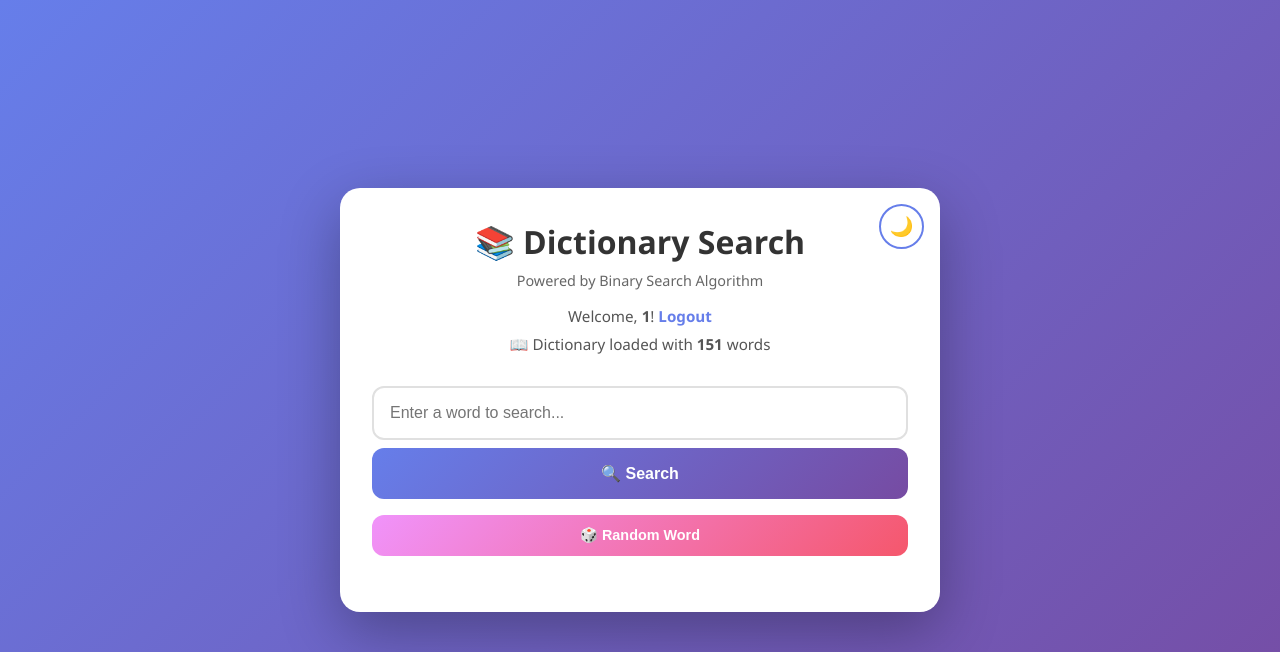
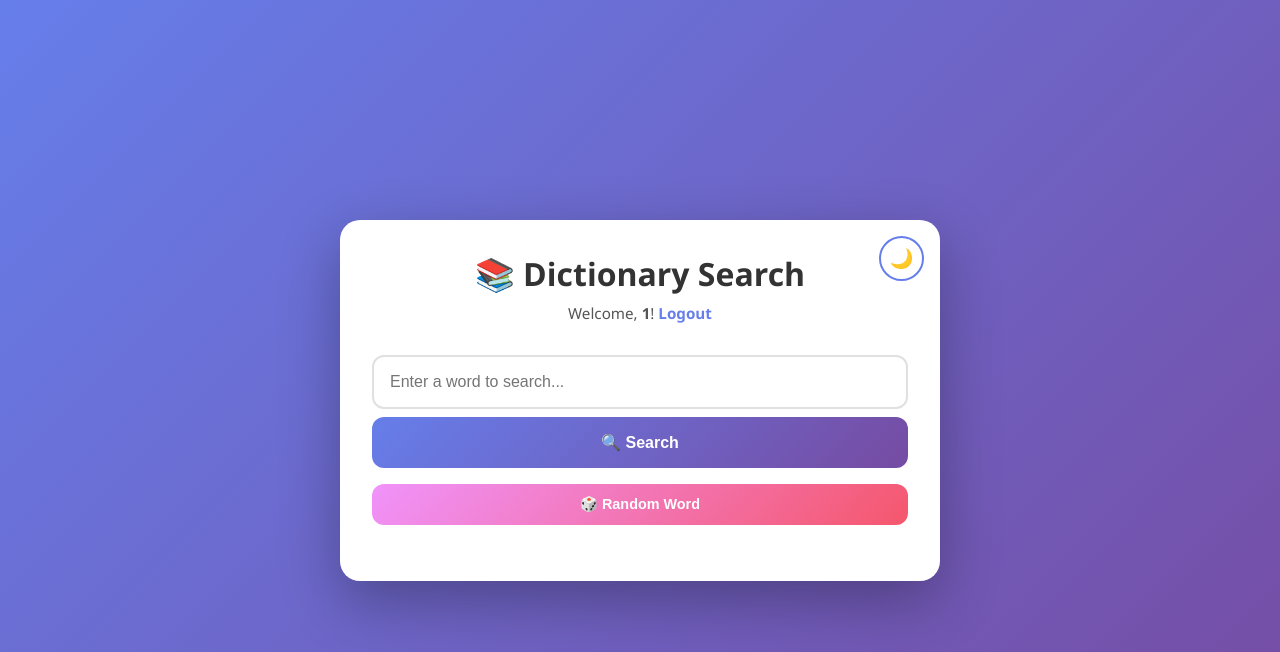
Before and after one commit to Dharshini-7v/dictionary, a Flask app: page / in a window 1280 px wide. Shown: the top 652 px of the page. Run offline with Flask 3, Linux system fonts and the light colour scheme; a user stored in the database is signed in.

Commit message:
UI: Remove subtitle and word count from header

```diff
--- a/frontend/templates/index.html
+++ b/frontend/templates/index.html
@@ -15,9 +15,7 @@
                 </button>
             </div>
             <h1>📚 Dictionary Search</h1>
-            <p class="subtitle">Powered by Binary Search Algorithm</p>
             <p class="user-info">Welcome, <strong>{{ current_user.id }}</strong>! <a href="{{ url_for('logout') }}">Logout</a></p>
-            <p class="word-count">📖 Dictionary loaded with <strong>{{ word_count }}</strong> words</p>
         </div>
 
         <div class="search-section">
--- a/users.json
+++ b/users.json
@@ -1,3 +1,4 @@
 {
-  "dharshini v": "scrypt:32768:8:1$EXdM9Wvgr77HMt9H$eaae87c1652abcfbf5be178a93ae196ef73d0562534f6438ab07dc8774c760f210a9b64baac671e1848bbbd636f97fafa2898594ccc5d9d7f450d1f9621b18c7"
+  "dharshini v": "scrypt:32768:8:1$EXdM9Wvgr77HMt9H$eaae87c1652abcfbf5be178a93ae196ef73d0562534f6438ab07dc8774c760f210a9b64baac671e1848bbbd636f97fafa2898594ccc5d9d7f450d1f9621b18c7",
+  "Dharshini V": "scrypt:32768:8:1$Ynjq8bzYdrPfwlsj$972403b7a82cdcfad8dd60f14223dcc0a56f94e64f44e67c626783b8ec08b893920d75d5ed2289716a6ea525e2fa1fa9bcdbd98f23d513ecb744ca7ffc897136"
 }
```
